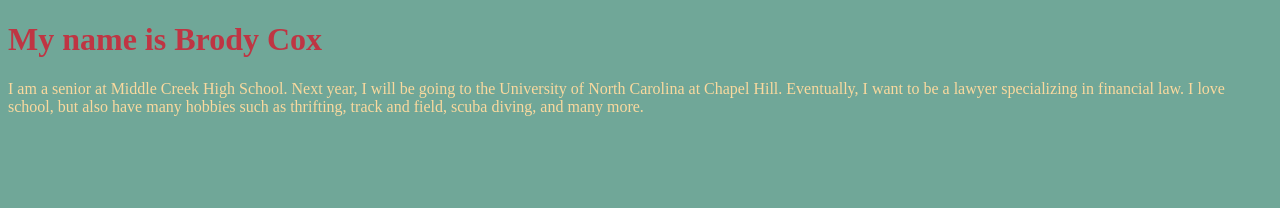
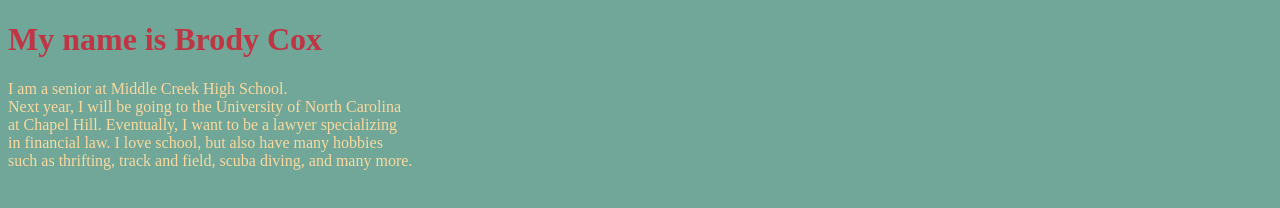
Before and after one commit to BrodyCox2524/BrodyCox2524.github.io, a plain HTML site: page index.html in a window 1280 px wide. Drawn offline with Linux system fonts and the light colour scheme.

Commit message:
Fixed break

```diff
--- a/index.html
+++ b/index.html
@@ -21,10 +21,10 @@
             My name is Brody Cox
         </h1>
         <p>
-            I am a senior at Middle Creek High School. <break>
-            Next year, I will be going to the University of North Carolina <break>
-            at Chapel Hill. Eventually, I want to be a lawyer specializing <break>
-            in financial law. I love school, but also have many hobbies <break>
+            I am a senior at Middle Creek High School. <br>
+            Next year, I will be going to the University of North Carolina <br>
+            at Chapel Hill. Eventually, I want to be a lawyer specializing <br>
+            in financial law. I love school, but also have many hobbies <br>
             such as thrifting, track and field, scuba diving, and many more.
         </p>
     </body>
```
